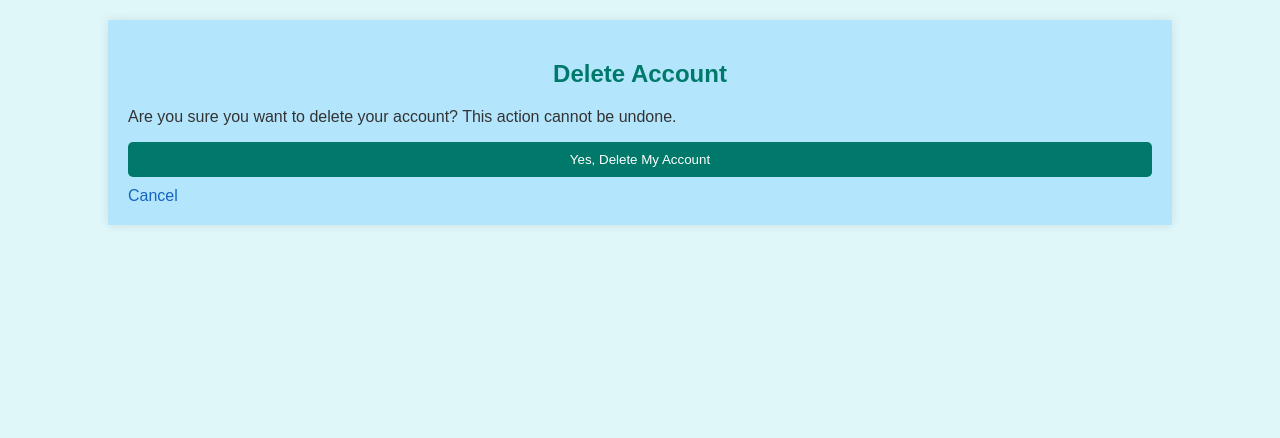
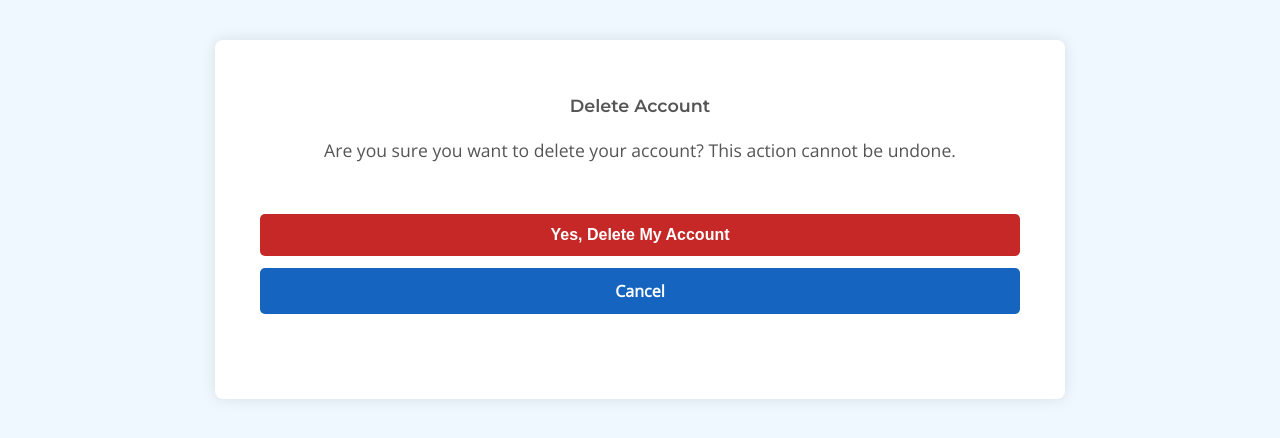
Before and after one commit to Success990/Job-and-Skill-Matcher, a Flask app: page /delete_account in a window 1280 px wide. Shown: the top 438 px of the page. Run offline with Flask 3, Linux system fonts and the light colour scheme; the visitor is signed in with stand-in values (Sample User, id 1).

Commit message:
Updated Apply/Delete buttons and dashboard logic

```diff
--- a/app.py
+++ b/app.py
@@ -187,7 +187,6 @@ def login_employer():
     return render_template('login_employer.html')
 
 # ------------------ Dashboards ------------------
-
 @app.route('/job_seeker/dashboard')
 def job_seeker_dashboard():
     if 'user' in session and session.get('user_type') == 'job_seeker':
@@ -199,12 +198,15 @@ def job_seeker_dashboard():
         cursor.execute("SELECT * FROM users WHERE email = ? AND user_type = 'job_seeker'", (email,))
         user = cursor.fetchone()
 
-        # Exclude vacancies the user has responded to
+        # Exclude vacancies the job seeker has already responded to or deleted
         cursor.execute('''
             SELECT v.*
             FROM vacancies v
-            LEFT JOIN applications a ON v.id = a.vacancy_id AND a.job_seeker_email = ?
-            WHERE a.status IS NULL
+            WHERE v.id NOT IN (
+                SELECT vacancy_id
+                FROM applications
+                WHERE job_seeker_email = ?
+            )
         ''', (email,))
         vacancies = cursor.fetchall()
 
@@ -286,14 +288,25 @@ def apply(vacancy_id):
     if 'user' not in session or session.get('user_type') != 'job_seeker':
         return redirect(url_for('choose_login'))
 
-    action = request.form.get('action')  # 'accept' or 'decline'
+    action = request.form.get('action')  # 'apply' or 'delete'
     conn = get_db_connection()
     cursor = conn.cursor()
 
     # Get job seeker info
     cursor.execute("SELECT * FROM users WHERE email = ? AND user_type = 'job_seeker'", (session['user'],))
     job_seeker = cursor.fetchone()
-    # Get vacancy info
+
+    if action == "delete":
+        # Record deletion for this user only
+        cursor.execute('''
+            INSERT INTO deleted_vacancies (job_seeker_email, vacancy_id) VALUES (?, ?)
+        ''', (job_seeker['email'], vacancy_id))
+        conn.commit()
+        conn.close()
+        flash("Vacancy removed from your list.", "info")
+        return redirect(url_for('job_seeker_dashboard'))
+
+    # If applying
     cursor.execute("SELECT * FROM vacancies WHERE id = ?", (vacancy_id,))
     vacancy = cursor.fetchone()
 
@@ -302,31 +315,21 @@ def apply(vacancy_id):
         conn.close()
         return redirect(url_for('job_seeker_dashboard'))
 
-    # Insert or update an application record with 'accepted' or 'declined' status
-    status = "accepted" if action == "accept" else "declined"
-
     cursor.execute('''
-        INSERT INTO applications (job_seeker_email, job_seeker_name, qualification, phone_number, vacancy_id, employer_email, status)
-        VALUES (?, ?, ?, ?, ?, ?, ?)
+        INSERT INTO applications (
+            job_seeker_email, job_seeker_name, qualification, phone_number, vacancy_id, employer_email, status
+        )
+        VALUES (?, ?, ?, ?, ?, ?, 'applied')
     ''', (
-        job_seeker['email'],
-        job_seeker['full_name'],
-        job_seeker['qualification'],
-        job_seeker['phone_number'],
-        vacancy_id,
-        vacancy['employer_email'],
-        status
+        job_seeker['email'], job_seeker['full_name'], job_seeker['qualification'],
+        job_seeker['phone_number'], vacancy_id, vacancy['employer_email']
     ))
 
     conn.commit()
     conn.close()
+    flash("You have successfully applied for the job!", "success")
+    return redirect(url_for('job_seeker_dashboard'))
 
-    if status == "accepted":
-        flash("You have applied for the job successfully!", "success")
-    else:
-        flash("You declined the job offer.", "info")
-
-    return redirect(url_for('job_seeker_dashboard'))
 
 
 @app.route('/edit_profile', methods=['GET', 'POST'])
--- a/static/style.css
+++ b/static/style.css
@@ -1,23 +1,35 @@
 /* style.css */
 
-/* Global Styles */
+/* Google Fonts */
+@import url('https://fonts.googleapis.com/css2?family=Open+Sans&family=Montserrat:wght@600&display=swap');
+
+/* ------------------- Global Styles ------------------- */
 body {
-    background-color: #e0f7fa;  /* Light cyan background (blueish) */
-    font-family: Arial, sans-serif;
+  background-color: #f0f8ff;
+  font-family: 'Open Sans', sans-serif;
   color: #333;
   margin: 0;
   padding: 0;
 }
 
-  /* Headings */
-  h1, h2 {
-    color: #00796b;  /* Teal green for headings */
+h1, h2, h3 {
+  font-family: 'Montserrat', sans-serif;
+  color: #00796b;
   text-align: center;
+  margin-top: 30px;
+  margin-bottom: 20px;
+  font-size: 2rem;
 }
 
-  /* Links */
+.intro-text {
+  font-size: 1.1rem;
+  text-align: center;
+  color: #555;
+}
+
+/* ------------------- Links ------------------- */
 a {
-    color: #1565c0;  /* Blue for links */
+  color: #1565c0;
   text-decoration: none;
 }
 
@@ -25,36 +37,149 @@ body {
   text-decoration: underline;
 }
 
-  /* Container */
+/* ------------------- Container ------------------- */
 .container {
-    width: 80%;
-    margin: 20px auto;
-    padding: 20px;
-    background-color: #b3e5fc;  /* Light blue container background */
-    box-shadow: 0 0 10px rgba(0,0,0,0.1);
+  width: 85%;
+  max-width: 800px;
+  margin: 40px auto;
+  padding: 25px;
+  background-color: #ffffff;
+  box-shadow: 0 0 15px rgba(0, 0, 0, 0.1);
+  border-radius: 8px;
 }
 
-  /* Form Styles */
+/* ------------------- Section Layout ------------------- */
+section {
+  margin-bottom: 40px;
+  padding: 20px;
+}
+
+/* ------------------- Paragraphs and Lists ------------------- */
+p, li {
+  line-height: 1.6;
+  margin-bottom: 10px;
+}
+
+/* ------------------- Form Styles ------------------- */
 form {
   display: flex;
   flex-direction: column;
-    gap: 10px;
+  gap: 12px;
+  margin-top: 20px;
 }
 
-  input, button {
-    padding: 10px;
+input, textarea, select, button {
+  padding: 12px;
   border: 1px solid #ccc;
-    border-radius: 5px;
+  border-radius: 6px;
+  font-size: 1rem;
 }
 
-  /* Button Styles */
-  button {
-    background-color: #00796b;  /* Teal green button */
-    color: #fff;
-    border: none;
-    cursor: pointer;
+textarea {
+  resize: vertical;
 }
 
-  button:hover {
-    background-color: #004d40;  /* Darker green on hover */
+/* ------------------- Button Styles ------------------- */
+button, .btn {
+  padding: 12px 25px;
+  font-size: 1rem;
+  border-radius: 5px;
+  text-align: center;
+  display: inline-block;
+  cursor: pointer;
+  text-decoration: none;
+  font-weight: bold;
+  border: none;
+  transition: background-color 0.3s ease, transform 0.3s ease;
 }
+
+button {
+  background-color: #00796b;
+  color: white;
+}
+
+button:hover, .btn:hover {
+  background-color: #004d40;
+  transform: translateY(-2px);
+}
+
+.btn-primary {
+  background-color: #00796b;
+  color: white;
+}
+
+.btn-secondary {
+  background-color: #1565c0;
+  color: white;
+}
+
+.btn-secondary:hover {
+  background-color: #003c8f;
+}
+
+.btn-danger {
+  background-color: #c62828;
+  color: white;
+}
+
+.btn-danger:hover {
+  background-color: #8e0000;
+}
+
+/* ------------------- Login & Signup Options ------------------- */
+.login-options, .signup-options {
+  display: flex;
+  flex-direction: column;
+  gap: 15px;
+  align-items: center;
+}
+
+/* ------------------- Flash/Error Messages ------------------- */
+.flash-message {
+  padding: 12px 20px;
+  margin-bottom: 20px;
+  border-radius: 5px;
+  text-align: center;
+  font-weight: bold;
+}
+
+.flash-error {
+  background-color: #ffebee;
+  color: #e53935;
+  border: 1px solid #e53935;
+}
+
+.flash-success {
+  background-color: #d0f0c0;
+  color: #2e7d32;
+  border: 1px solid #2e7d32;
+}
+
+
+/* ------------------- Footer ------------------- */
+footer {
+  text-align: center;
+  margin-top: 40px;
+  padding: 10px;
+  color: #666;
+  font-size: 0.9rem;
+}
+
+.signup-link a {
+  color: #00796b;
+  font-weight: bold;
+}
+
+.signup-link a:hover {
+  text-decoration: underline;
+}
+
+/* ------------------- Dashboard Custom Sections ------------------- */
+.job-posting, .notifications, .actions {
+  margin-top: 30px;
+}
+
+.actions a {
+  margin: 10px 5px;
+  display: inline-block;
+}
--- a/templates/delete_account_confirm.html
+++ b/templates/delete_account_confirm.html
@@ -4,15 +4,21 @@
   <meta charset="UTF-8">
   <meta name="viewport" content="width=device-width, initial-scale=1.0">
   <title>Confirm Account Deletion</title>
+
+  <!-- Google Fonts -->
+  <link href="https://fonts.googleapis.com/css2?family=Montserrat:wght@600&family=Open+Sans&display=swap" rel="stylesheet">
+
+  <!-- Global CSS -->
   <link rel="stylesheet" href="{{ url_for('static', filename='style.css') }}">
 </head>
 <body>
   <div class="container">
     <header>
-      <h2>Delete Account</h2>
-      <p>Are you sure you want to delete your account? This action cannot be undone.</p>
+      <h2 class="intro-text">Delete Account</h2>
+      <p class="intro-text">Are you sure you want to delete your account? This action cannot be undone.</p>
     </header>
-    <section class="delete-confirmation">
+
+    <section class="form-section">
       <form action="/delete_account" method="POST">
         <button type="submit" class="btn btn-danger">Yes, Delete My Account</button>
         <a href="{{ url_for('job_seeker_dashboard') if session.get('user_type')=='job_seeker' else url_for('employer_dashboard') }}" class="btn btn-secondary">Cancel</a>
--- a/templates/login_job_seeker.html
+++ b/templates/login_job_seeker.html
@@ -4,6 +4,8 @@
   <meta charset="UTF-8">
   <meta name="viewport" content="width=device-width, initial-scale=1.0">
   <title>Job Seeker Login</title>
+  <!-- Google Fonts -->
+  <link href="https://fonts.googleapis.com/css2?family=Montserrat:wght@600&family=Open+Sans&display=swap" rel="stylesheet">
   <link rel="stylesheet" href="{{ url_for('static', filename='style.css') }}">
 </head>
 <body>
@@ -16,11 +18,11 @@
     <!-- Flash messages for errors or success -->
     {% with messages = get_flashed_messages(with_categories=true) %}
       {% if messages %}
-        <section class="flash-messages">
+        <div class="flash-messages">
           {% for category, message in messages %}
             <p class="{{ category }}">{{ message }}</p>
           {% endfor %}
-        </section>
+        </div>
       {% endif %}
     {% endwith %}
 
```
Also changed, not shown: templates/choose_login.html (+10 -3 lines), templates/choose_signup.html (+11 -4 lines), templates/edit_profile.html (+10 -7 lines), templates/employer_dashboard.html (+6 -3 lines), templates/index.html (+6 -4 lines), templates/job_seeker_dashboard.html (+9 -5 lines), templates/login_employer.html (+8 -4 lines), templates/post_job.html (+13 -0 lines), templates/signup_employer.html (+5 -3 lines), templates/signup_job_seeker.html (+6 -4 lines), users.db (added). Lines whose indentation alone changed are shown as unchanged.
